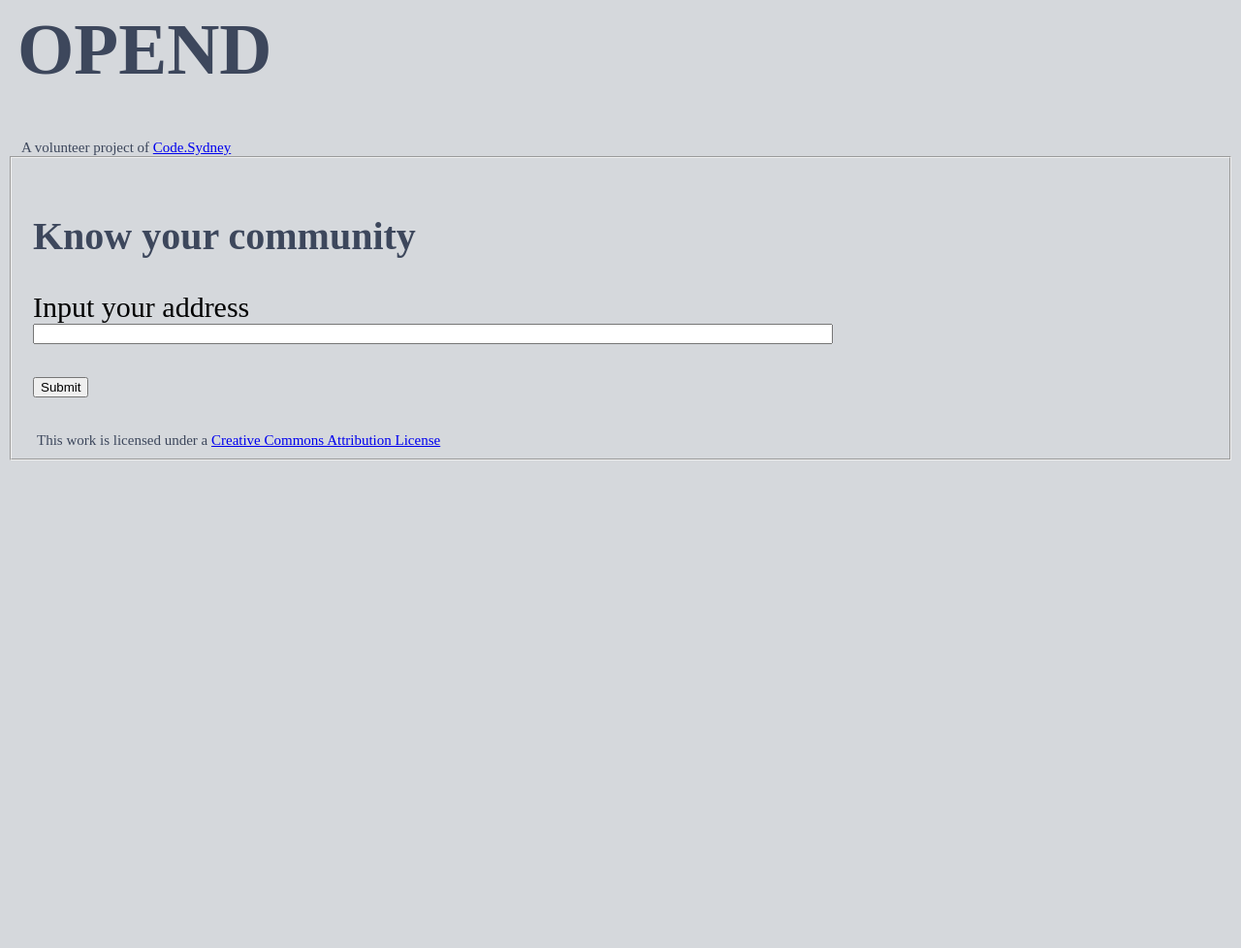
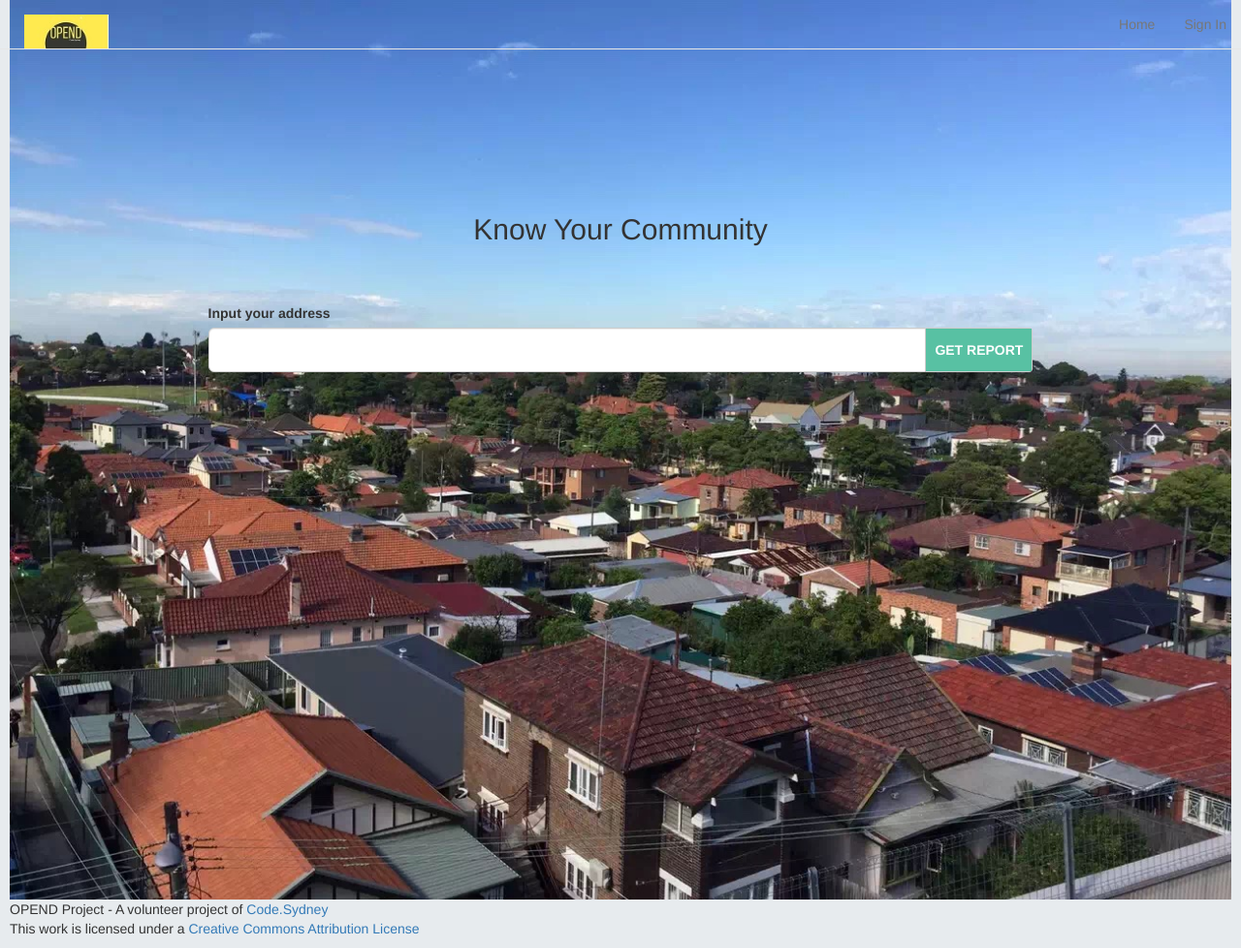
Before and after one commit to codesydney/OPEND, a Flask app: page /main/ in a window 1280 px wide. Shown: the whole page at 97% size. Before the commit the page ends 475 px from the top, so only its background shows below. Run offline with Flask 2, Linux system fonts and the light colour scheme; some libraries are stand-ins or nearby versions.

Commit message:
Chenge the style of the search page

```diff
--- a/app/main/forms.py
+++ b/app/main/forms.py
@@ -1,14 +1,14 @@
-from flask_wtf import Form
+from flask_wtf import FlaskForm
 #from flask.ext.wtf import Form
 from wtforms import StringField, IntegerField, SubmitField, HiddenField
 from wtforms import validators
 from wtforms.validators import DataRequired
 from werkzeug.datastructures import MultiDict
 
-class MainForm(Form):
+class MainForm(FlaskForm):
 	OpendTitle = StringField("OPEND")
 	InputAddress = StringField('Input your address',[validators.Required("Enter your address")])
-	Submit1 = SubmitField('Submit',render_kw={"size":"90"})
+	Submit1 = SubmitField('Get Report',render_kw={"size":"90"})
 
-class ResultForm(Form):
+class ResultForm(FlaskForm):
     Submit2 = SubmitField('Try again',render_kw={"size":"90"})
--- a/app/main/static/opend.css
+++ b/app/main/static/opendresult.css
@@ -6,10 +6,6 @@ body
     padding-right: 10px;
 }
 
-.navbar-default
-{
-    background-color: #ffffff;
-}
 .panel-heading-1
 {
     background-color: #5fa2dd !important;
--- /dev/null
+++ b/app/main/static/opendsearch.css
@@ -0,0 +1,61 @@
+body
+{
+    background-color: #e7ebee;
+    padding-left: 10px;
+    padding-right: 10px;
+}
+
+.navbar.navbar-default.navbar-fixed-top.mainsearchnavbar{
+  background-color:transparent;
+}
+
+
+.navbar-default
+{
+    background-color: #ffffff;
+}
+
+
+
+.mainsearchrow1{
+  padding: 200px 8%;
+}
+
+.mainsearchrow2{
+  padding: 50px 8%;
+}
+
+.input-group-addon {
+    padding: 0px 0px;
+    position:relative;
+    min-width:110px;
+    max-width:180px;
+}
+
+.mainsearchbtn{
+    position:absolute;
+    width:100%;
+    left:0px;
+    right:0px;
+    top:0;
+    bottom:0;
+    padding:0px 0px;
+    border: 0;
+    color: #FFFFFF;
+    background-color: #58c1a3;
+    font-size:14px;
+    font-weight:bold;
+    text-transform:uppercase;
+}
+
+header {
+    height: 928px;
+    background-attachment: scroll;
+    background-image: url(suburbs.jpg);
+    background-position: center top;
+    background-repeat: no-repeat;
+    -webkit-background-size: cover;
+    -moz-background-size: cover;
+    background-size: cover;
+    -o-background-size: cover;
+}
--- a/app/main/templates/mainform.html
+++ b/app/main/templates/mainform.html
@@ -1,41 +1,15 @@
+{% extends "bootstrap/base.html" %}
+
+{% block styles %}
+{{super()}}
+  <link href="//code.jquery.com/ui/1.10.2/themes/smoothness/jquery-ui.css" rel="Stylesheet"></link>
+  <link rel="stylesheet" href="{{url_for('.static', filename='opendsearch.css')}}">
+{% endblock %}
+
+{% block scripts %}
+{{ super() }}
+<script src="//code.jquery.com/ui/1.10.2/jquery-ui.js" ></script>
 <script>
-  (function(i,s,o,g,r,a,m){i['GoogleAnalyticsObject']=r;i[r]=i[r]||function(){
-  (i[r].q=i[r].q||[]).push(arguments)},i[r].l=1*new Date();a=s.createElement(o),
-  m=s.getElementsByTagName(o)[0];a.async=1;a.src=g;m.parentNode.insertBefore(a,m)
-  })(window,document,'script','https://www.google-analytics.com/analytics.js','ga');
-
-  ga('create', 'UA-71696336-4', 'auto');
-  ga('send', 'pageview');
-</script>
-
-<style>
-	body {background-color:#D5D8DC}
-</style>
-<h1 style="color:#3d475c;font-size:75px;font-weight:bold;text-align:left;margin-left:10px">OPEND</h1>
-<div style="color:#3d475c;font-size:15px;font-weight:normal;text-align:left;margin-left:14px">A volunteer project of <a href="https://www.code.sydney" target="_blank">Code.Sydney</a></div>
-
-      <div style="font-size:20px;text-align:left;margin-left:10px;color:red">
-      {% for message in form.InputAddress.errors %}
-         <div>{{ message }}</div>
-      {% endfor %}
-	    </div>
-
-      <form action = "" method="POST" name="mainform">
-           <fieldset>
-            <br>
-            {{ form.hidden_tag() }}
-
-            <div style = "font-size:30px;font-weight:normal;text-align:left;margin-left:10px">
-			   <h2 style="color:#3d475c;font-size:40px;font-weight:bold;text-align:left">Know your community</h2>
-
-   			 {{ form.InputAddress.label }}<br>
-         <!-- {{ form.InputAddress }} -->
-
-<head>
-<link href="//code.jquery.com/ui/1.10.2/themes/smoothness/jquery-ui.css" rel="Stylesheet"></link>
-<script src="//code.jquery.com/jquery-2.2.0.min.js"></script>
-<script src="//code.jquery.com/ui/1.10.2/jquery-ui.js" ></script>
-<script type="text/javascript">
 $(function() {
     $("#autocomplete").autocomplete({
         minLength: 3,
@@ -52,18 +26,80 @@ $(function() {
     });
 })
 </script>
-</head>
+<script>
+  (function(i,s,o,g,r,a,m){i['GoogleAnalyticsObject']=r;i[r]=i[r]||function(){
+  (i[r].q=i[r].q||[]).push(arguments)},i[r].l=1*new Date();a=s.createElement(o),
+  m=s.getElementsByTagName(o)[0];a.async=1;a.src=g;m.parentNode.insertBefore(a,m)
+  })(window,document,'script','https://www.google-analytics.com/analytics.js','ga');
 
-<body>
-    <div>
-        <input name="InputAddress" type="text" id="autocomplete" class="form-control input-lg" size="100"/>
+  ga('create', 'UA-71696336-4', 'auto');
+  ga('send', 'pageview');
+</script>
+{% endblock %}
+
+
+{% block content %}
+<header>
+  <nav class="navbar navbar-default navbar-fixed-top mainsearchnavbar">
+      <div id="container">
+          <div class="navbar-header">
+              <a href="/main" class="navbar-brand" style="width: auto;">
+                  <img src="/main/static/opend.jpg" class="brand-icon" style="padding-top:0px; padding-left:10px; height:35px; width:auto;" >
+              </a>
+              <button type="button" class="navbar-toggle collapsed" data-toggle="collapse" data-target="#navbar-links" aria-expanded="false" aria-controls="navbar">
+                  <span class="sr-only">Toggle navigation</span>
+                  <span class="icon-bar"></span>
+                  <span class="icon-bar"></span>
+                  <span class="icon-bar"></span>
+              </button>
+          </div>
+
+          <div id="navbar-links" class="navbar-collapse collapse">
+              <ul class="nav navbar-nav pull-right">
+                  <li><a href="/main">Home</a></li>
+                  <li><a href=#>Sign In</a></li>
+              </ul>
+          </div>
+      </div>
+  </nav>
+
+
+  <div>
+  {% for message in form.InputAddress.errors %}
+     <div>{{ message }}</div>
+  {% endfor %}
+  </div>
+
+  <div class="container">
+    <div class="row">
+      <div class="col-lg-12 mainsearchrow1">
+      <h2 style="text-align:center">Know Your Community</h2>
+      <div>
     </div>
-</body>
-			  <br>
-			  {{ form.Submit1 }}
-            </div>
-      </form>
 
-<br>
-<br>
-<div style="color:#3d475c;font-size:15px;font-weight:normal;text-align:left;margin-left:14px">This work is licensed under a <a href="https://creativecommons.org/licenses/by/4.0/" target="_blank">Creative Commons Attribution License</a></div>
+    <div class="row">
+      <div class="col-lg-12 mainsearchrow2">
+        <form action = "" method="POST" name="mainform">
+          {{ form.hidden_tag() }}
+          {{ form.InputAddress.label }}
+               <!-- {{ form.InputAddress }} -->
+          <div class="input-group">
+            <input name="InputAddress" type="text" id="autocomplete" class="form-control input-lg" size="100"/>
+            <span class="input-group-addon">
+              {{ form.Submit1(class_="mainsearchbtn") }}
+              <!--button class="btn mainsearchbtn" type="submit">Get Report</button-->
+            </span>
+          </div>
+        </form>
+      </div>
+    </div>
+  </div>
+</header>
+
+<footer id="footer">
+  <p class="pad-lft-2 pad-rgt">
+    OPEND Project - A volunteer project of <a href="https://www.code.sydney" target="_blank">Code.Sydney</a><br>
+    This work is licensed under a <a href="https://creativecommons.org/licenses/by/4.0/" target="_blank">Creative Commons Attribution License</a>
+  </p>
+</footer>
+{% endblock %}
--- a/app/main/templates/result.html
+++ b/app/main/templates/result.html
@@ -3,7 +3,7 @@
 
 {% block styles %}
 {{super()}}
-  <link rel="stylesheet" href="{{url_for('.static', filename='opend.css')}}">
+  <link rel="stylesheet" href="{{url_for('.static', filename='opendresult.css')}}">
 {% endblock %}
 
 
```
Also changed, not shown: app/main/static/suburbs.jpg (added).
